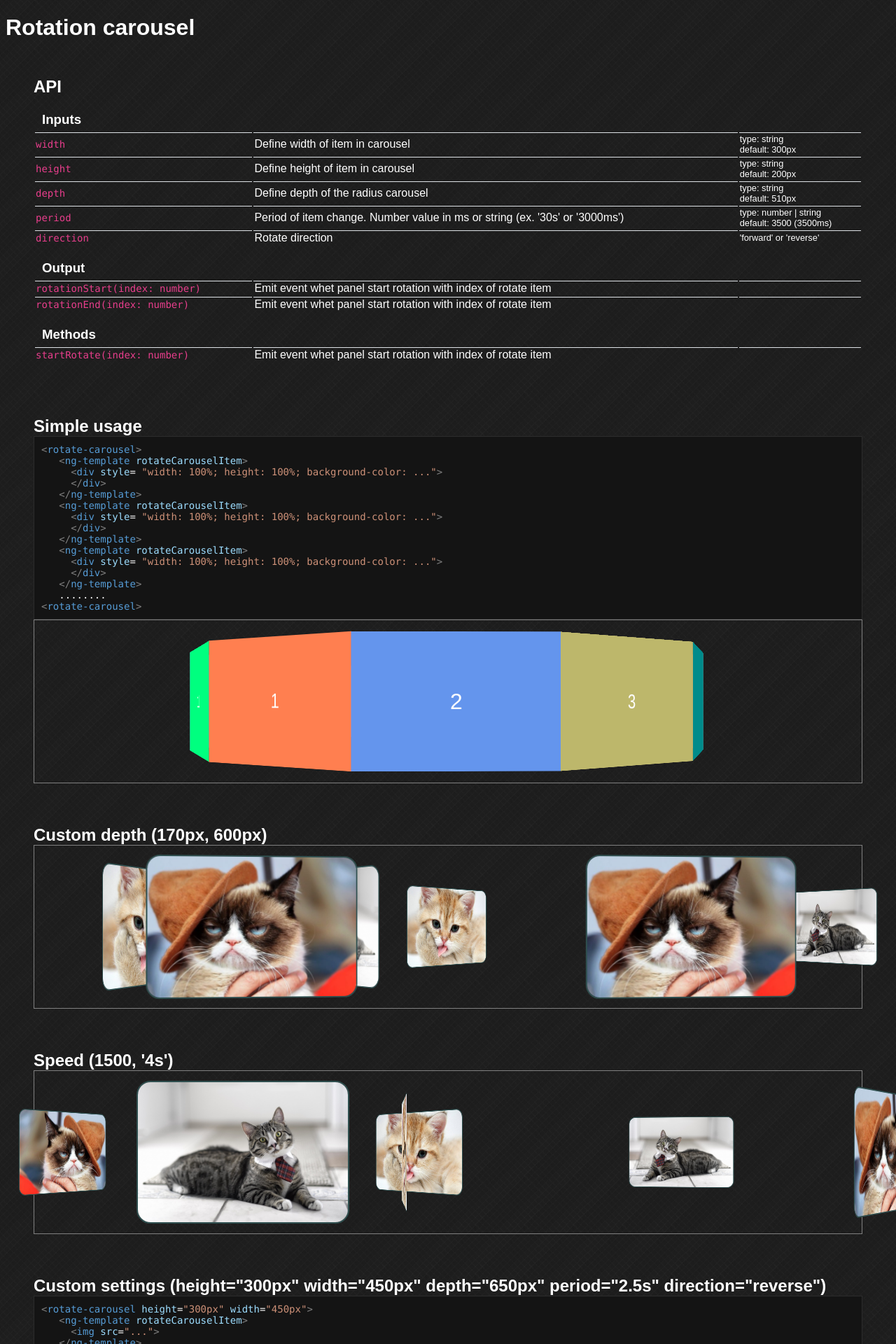
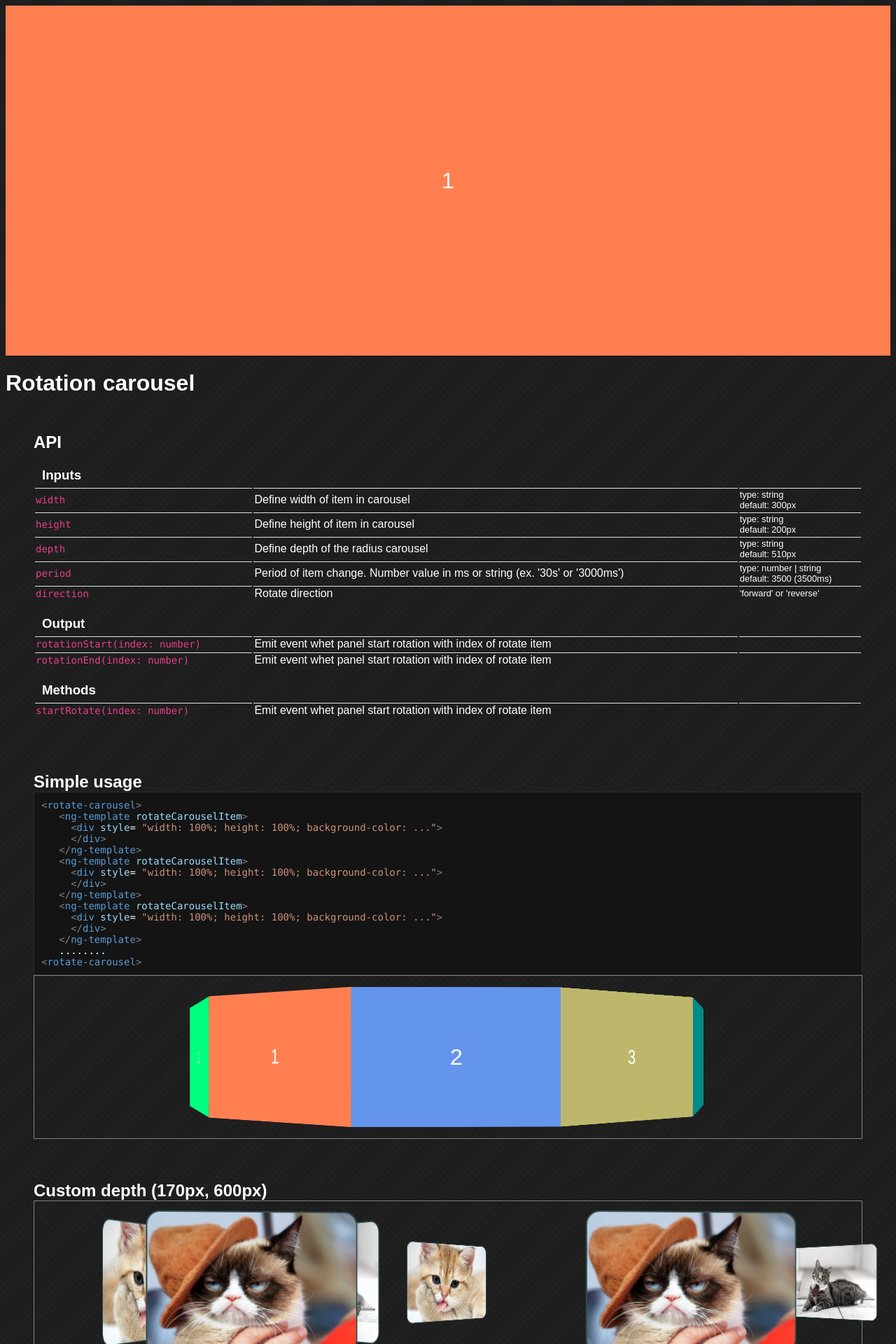
Before and after one commit to ivanesik/ngx-carousel, an Angular app: page / in a window 1280 px wide. Shown: the top 1920 px of the page at 70% size. Built offline with nearby package versions, Linux system fonts and the light colour scheme.

Commit message:
New: RingCarousel first version

```diff
--- a/demo/app/pages/app.component.html
+++ b/demo/app/pages/app.component.html
@@ -1,3 +1,23 @@
+<div>
+    <circle-carousel>
+        <ng-template circleCarouselItem>
+            <div style="height: 500px; background-color: coral; display: flex; align-items: center; justify-content: center;">
+                <span style="font-size: 2em;">1</span>
+            </div>
+        </ng-template>
+        <ng-template circleCarouselItem>
+            <div style="height: 500px; background-color: darkslateblue; display: flex; align-items: center; justify-content: center;">
+                <span style="font-size: 2em;">2</span>
+            </div>
+        </ng-template>
+        <ng-template circleCarouselItem>
+            <div style="height: 500px; background-color: mediumseagreen; display: flex; align-items: center; justify-content: center;">
+                <span style="font-size: 2em;">3</span>
+            </div>
+        </ng-template>
+    </circle-carousel>
+</div>
+
 <h1>Rotation carousel</h1>
 <section id="api">
     <h2>API</h2>
@@ -205,13 +225,16 @@
     </div>
 </section>
 <section>
-    <h2>Custom settings (height="300px" width="450px" depth="650px" period="2.5s" direction="reverse")</h2>
+    <h2>Custom settings (height="300px" width="450px" depth="700px" period="2.5s" direction="reverse")</h2>
     <div class="description">
     </div>
     <code>
         <span class="lt">&lt;</span><span class="tag-name">rotate-carousel</span>
         <span class="attr-name"> height</span>=<span class="attr-value">"300px"</span>
-        <span class="attr-name"> width</span>=<span class="attr-value">"450px"</span><span class="gt">&gt;</span><br>
+        <span class="attr-name"> width</span>=<span class="attr-value">"450px"</span>
+        <span class="attr-name"> depth</span>=<span class="attr-value">"700px"</span>
+        <span class="attr-name"> period</span>=<span class="attr-value">"2.5s"</span>
+        <span class="attr-name"> direction</span>=<span class="attr-value">"reverse"</span><span class="gt">&gt;</span><br>
         <ng-template ngFor let-i [ngForOf]="' '.repeat(2).split('')">
             &nbsp;&nbsp;
             <span class="lt">&lt;</span><span class="tag-name">ng-template</span>
@@ -224,7 +247,7 @@
         <span class="lt">&lt;</span><span class="tag-name">rotate-carousel</span><span class="gt">&gt;</span>
     </code>
     <div class="example">
-        <rotate-carousel height="300px" width="450px" depth="650px" period="2.5s" direction="reverse">
+        <rotate-carousel height="300px" width="450px" depth="700px" period="2.5s" direction="reverse">
             <ng-template rotateCarouselItem>
                 <img class="carousel_item" src="../../assets/cat1.jpg" alt="">
             </ng-template>
--- a/package.json
+++ b/package.json
@@ -9,7 +9,8 @@
     "main": "index.ts",
     "scripts": {
         "serve": "ng serve",
-        "build:p": "ng build ngx-carousels --prod"
+        "build:p": "ng build ngx-carousels --prod",
+        "pack": "npm run build:p && cd dist/ngx-carousels && npm pack"
     },
     "repository": {
         "type": "git",
--- a/src/carousels.module.ts
+++ b/src/carousels.module.ts
@@ -2,17 +2,21 @@ import { NgModule } from '@angular/core';
 import { CommonModule } from '@angular/common';
 
 import { RotateCarouselComponent } from './rotate-carousel/rotate-carousel.component';
-import { RotateCarouselItemDirective } from './rotate-carousel/rotate-carousel-item.component';
+import { RotateCarouselItemDirective } from './rotate-carousel/rotate-carousel-item.directive';
+import { CircleCarouselComponent } from './circle-carousel/circle-carousel.component';
+import { CircleCarouselItemDirective } from './circle-carousel/circle-carousel-item.directive';
 
 @NgModule({
     declarations: [
-        RotateCarouselComponent, RotateCarouselItemDirective
+        RotateCarouselComponent, RotateCarouselItemDirective,
+        CircleCarouselComponent, CircleCarouselItemDirective
     ],
     imports: [
         CommonModule
     ],
     exports: [
-        RotateCarouselComponent, RotateCarouselItemDirective
+        RotateCarouselComponent, RotateCarouselItemDirective,
+        CircleCarouselComponent, CircleCarouselItemDirective
     ]
 })
 export class CarouselModule {}
--- /dev/null
+++ b/src/circle-carousel/circle-carousel-item.directive.ts
@@ -0,0 +1,8 @@
+import { Directive, TemplateRef } from '@angular/core';
+
+@Directive({
+    selector: 'ng-template[circleCarouselItem]',
+})
+export class CircleCarouselItemDirective {
+    constructor(public templateRef: TemplateRef<any>) { }
+}
--- a/src/circle-carousel/circle-carousel.component.html
+++ b/src/circle-carousel/circle-carousel.component.html
@@ -0,0 +1,19 @@
+<div #carousel class="carousel">
+    <div class="carousel__inner">
+        <ng-template [ngTemplateOutlet]="_activeItem.templateRef"></ng-template>
+    </div>
+    <div class="control">
+        <div class="left" (click)="prevItem($event)"></div>
+        <div class="right" (click)="nextItem($event)"></div>
+    </div>
+    <div class="circles" [style.display]="'block'">
+        <svg>
+            <ng-template ngFor [ngForOf]="' '.repeat(_ringsCount).split('')" let-i="index">
+                <svg:circle [attr.cx]="_cx" [attr.cy]="_cy" [attr.r]="_strokeWidthStep * i + 1" fill="none" stroke="white" stroke-width="0">
+                    <animate #expandSvgAnimations attributeName="stroke-width" begin="click" [attr.dur]="_circleDur + 'ms'" from="0" [attr.to]="_strokeWidthStep + 1" fill="freeze" />
+                    <animate #collapseSvgAnimations attributeName="stroke-width" begin="click" [attr.dur]="_circleDur + 'ms'" [attr.from]="_strokeWidthStep + 1" to="0" fill="freeze" />
+                </svg:circle>
+            </ng-template>
+        </svg>
+    </div>
+</div>
--- a/src/circle-carousel/circle-carousel.component.scss
+++ b/src/circle-carousel/circle-carousel.component.scss
@@ -0,0 +1,34 @@
+:host {
+    width: 100%;
+}
+
+.carousel {
+    position: relative;
+}
+
+.control {
+    display: flex;
+    position: absolute;
+    top: 0;
+    right: 0;
+    bottom: 0;
+    left: 0;
+    z-index: 1;
+    .left, .right {
+        height: 100%;
+        flex: 1;
+    }
+}
+
+.circles {
+    position: absolute;
+    top: 0;
+    right: 0;
+    bottom: 0;
+    left: 0;
+
+    svg {
+        height: 100%;
+        width: 100%;
+    }
+}
--- a/src/circle-carousel/circle-carousel.component.ts
+++ b/src/circle-carousel/circle-carousel.component.ts
@@ -0,0 +1,104 @@
+import { Component, Output, ContentChildren, QueryList, EventEmitter, AfterContentInit, ElementRef, ViewChildren, ViewChild } from '@angular/core';
+import { interval } from 'rxjs';
+import { take, last } from 'rxjs/operators';
+
+import { CircleCarouselItemDirective } from './circle-carousel-item.directive';
+
+@Component({
+    selector: 'circle-carousel',
+    templateUrl: './circle-carousel.component.html',
+    styleUrls: ['./circle-carousel.component.scss']
+})
+export class CircleCarouselComponent implements AfterContentInit {
+
+    @ContentChildren(CircleCarouselItemDirective) carouselItems: QueryList<CircleCarouselItemDirective>;
+
+    @ViewChild('carousel') carouselRef: ElementRef;
+    @ViewChildren('expandSvgAnimations') expandAnimations: QueryList<ElementRef>;
+    @ViewChildren('collapseSvgAnimations') collapseAnimations: QueryList<ElementRef>;
+
+    /** Emit event of transition start */
+    @Output() rotationStart = new EventEmitter<number>();
+    /** Emit event of transition end */
+    @Output() rotationEnd = new EventEmitter<number>();
+
+    private _activeItem: CircleCarouselItemDirective;
+    private _activeIndex: number;
+    /** Count of transition circles */
+    private _ringsCount: number = 12;
+    /** Stroke-width of each transition circle */
+    private _strokeWidthStep: number = 20;
+    private _isExpanding: boolean = false;
+    private _isCollapsing: boolean = false;
+
+    private _cx: number;
+    private _cy: number;
+    private _circleDur: number = 100; //ms
+    private _activateList: boolean[] = Array(this._ringsCount);
+
+    ngAfterContentInit() {
+        this._activeItem = this.carouselItems.first;
+        this._activeIndex = 0;
+    }
+
+//***************************************************************************************************************
+//-User-Interaction----------------------------------------------------------------------------------------------
+//***************************************************************************************************************
+    prevItem($event: MouseEvent) {
+        this.showCircles($event.layerX, $event.layerY);
+    }
+
+    nextItem($event: MouseEvent) {
+        this.showCircles($event.layerX, $event.layerY);
+    }
+
+//***************************************************************************************************************
+//-Style-Visibility-Availability---------------------------------------------------------------------------------
+//***************************************************************************************************************
+    showCircles(x: number, y: number) {
+        this.calcRingsWidth(x, y);
+        this._cx = x;
+        this._cy = y;
+        this._isExpanding = true;
+        const timer = interval(this._circleDur).pipe(take(this._ringsCount));
+        timer.subscribe(i => {
+            const animation = this.expandAnimations.find((_, index) => i == index);
+            animation.nativeElement.beginElement();
+        });
+        timer.pipe(last()).subscribe(_ => {
+            this._activeIndex = this._activeIndex + 1 < this.carouselItems.length ? this._activeIndex + 1 : 0;
+            this._activeItem = this.carouselItems.find((_, index) => index == this._activeIndex);
+            this.hideRings();
+        });
+    }
+
+    hideRings() {
+        const timer = interval(this._circleDur).pipe(take(this._ringsCount))
+            .subscribe(i => {
+                const animation = this.collapseAnimations.find((_, index) => i == index);
+                animation.nativeElement.beginElement();
+            });
+    }
+
+//***************************************************************************************************************
+//-Help----------------------------------------------------------------------------------------------------------
+//***************************************************************************************************************
+    calcRingsWidth(x: number, y: number) {
+        const x1 = this.carouselRef.nativeElement.clientWidth;
+        const y1 = this.carouselRef.nativeElement.clientHeight;
+        const isTop = y1 / 2 - y > 0;
+        const isLeft = x1 / 2 - x > 0;
+
+        let d: number;
+        if (isTop && isLeft)
+            d = Math.sqrt(Math.pow(y1 - y, 2) + Math.pow(x1 - x, 2));
+        else if (isTop && !isLeft)
+            d = Math.sqrt(Math.pow(y1 - y, 2) + Math.pow(x, 2));
+        else if (!isTop && isLeft)
+            d = Math.sqrt((Math.pow(y, 2) + Math.pow(x1 - x, 2)));
+        else
+            d = Math.sqrt((Math.pow(y, 2) + Math.pow(x, 2)));
+        this._strokeWidthStep = d / (this._ringsCount - 1);
+    }
+
+}
--- a/src/package.json
+++ b/src/package.json
@@ -1,9 +1,9 @@
 {
-    "name": "ngx-carousel",
+    "name": "ngx-carousels",
     "version": "1.0.0",
     "description": "Angular 7 carousels",
     "author": "Elioskin Ivan",
-    "keywords": [ "angular", "images", "carousel" ],
+    "keywords": [ "angular", "carousel" ],
     "repository": {
         "type": "git",
         "url": "git+https://github.com/ivanesik/ngx-carousel"
--- a/src/rotate-carousel/rotate-carousel.component.ts
+++ b/src/rotate-carousel/rotate-carousel.component.ts
@@ -3,7 +3,7 @@ import {
 } from '@angular/core';
 import { timer, Subscription } from 'rxjs';
 
-import { RotateCarouselItemDirective } from './rotate-carousel-item.component';
+import { RotateCarouselItemDirective } from './rotate-carousel-item.directive';
 
 const DEFAULT_WIDTH = '300px';
 const DEFAULT_HEIGHT = '200px';
--- a/src/tsconfig.app.json
+++ b/src/tsconfig.app.json
@@ -1,5 +1,5 @@
 {
-    "extends": "../tsconfig.json",
+    "extends": "./tsconfig.json",
     "compilerOptions": {
       "outDir": "../out-tsc/app",
       "types": []
```
Also changed, not shown: src/rotate-carousel/rotate-carousel-item.directive.ts (renamed from src/rotate-carousel/rotate-carousel-item.component.ts), 2 other files (tests, documents, lock files or other folders).
